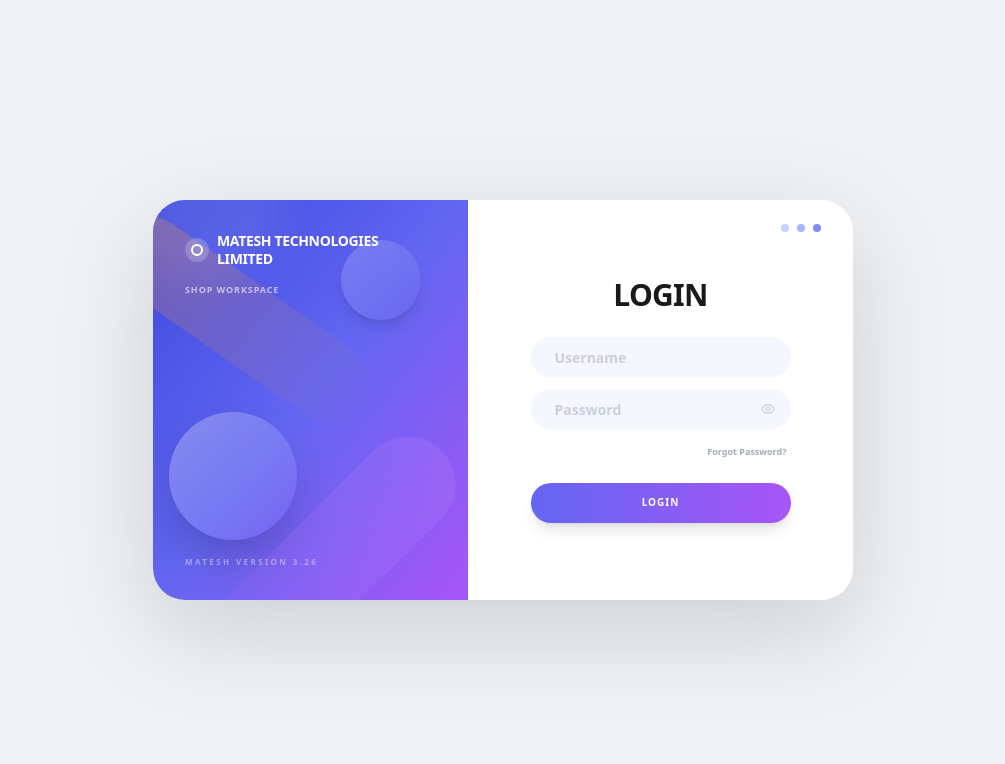
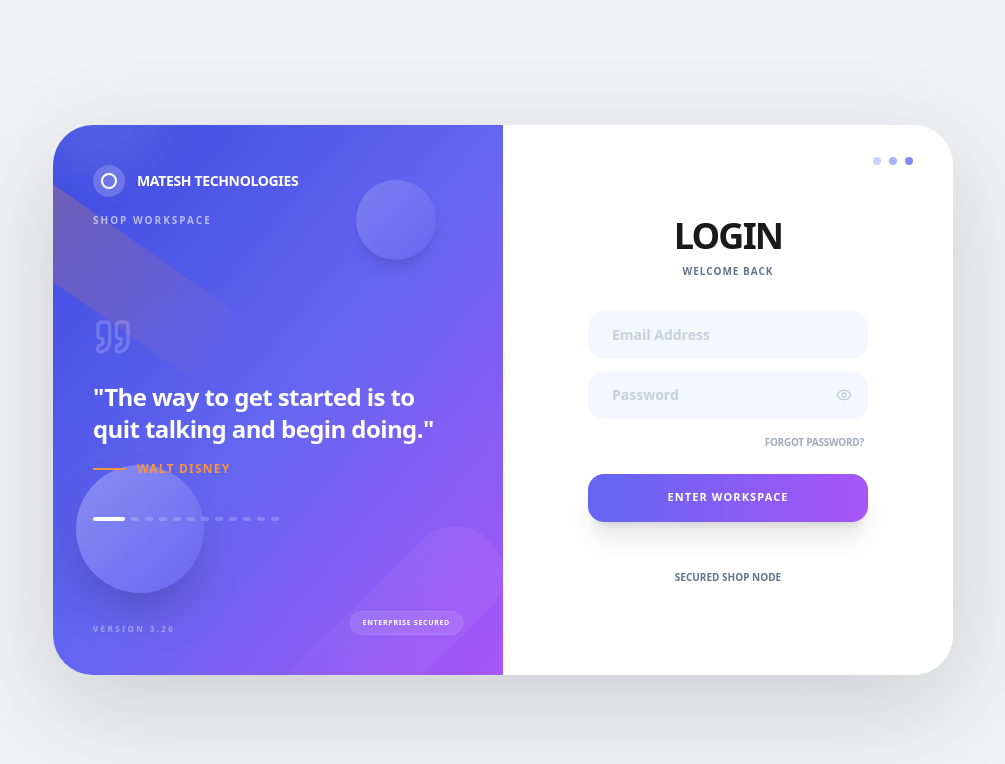
Before and after one commit to Simon001xnm/RoyalTech-Computers-Limited, a Next.js app: page /login in a window 1280 px wide. Shown: the top 764 px of the page, without its empty margins (137-1142 px from the left). Built offline with nearby package versions, Linux system fonts and the light colour scheme; no server answers.

Commit message:
i aslo want we add 12 slides of entrepruer uotes from greatest entrepren

```diff
--- a/src/app/login/page.tsx
+++ b/src/app/login/page.tsx
@@ -3,22 +3,30 @@
 import { useState, useEffect } from 'react';
 import { Button } from '@/components/ui/button';
 import { Input } from '@/components/ui/input';
-import { Label } from '@/components/ui/label';
 import { useAuth, useUser } from '@/firebase';
 import { useRouter } from 'next/navigation';
 import { initiateEmailSignIn, initiatePasswordReset } from '@/firebase/non-blocking-login';
 import { useToast } from '@/hooks/use-toast';
-import { Loader2, Eye, EyeOff, Zap } from 'lucide-react';
-import Image from 'next/image';
-import placeholderImages from '@/app/lib/placeholder-images.json';
+import { Loader2, Eye, EyeOff, Quote } from 'lucide-react';
+import { cn } from '@/lib/utils';
+
+const quotes = [
+  { text: "The way to get started is to quit talking and begin doing.", author: "Walt Disney" },
+  { text: "Your time is limited, so don't waste it living someone else's life.", author: "Steve Jobs" },
+  { text: "If you really look closely, most overnight successes took a long time.", author: "Steve Jobs" },
+  { text: "Business opportunities are like buses, there's always another one coming.", author: "Richard Branson" },
+  { text: "Success is not final; failure is not fatal: it is the courage to continue that counts.", author: "Winston Churchill" },
+  { text: "Don't be afraid to give up the good to go for the great.", author: "John D. Rockefeller" },
+  { text: "I find that the harder I work, the more luck I seem to have.", author: "Thomas Jefferson" },
+  { text: "Opportunities don't happen. You create them.", author: "Chris Grosser" },
+  { text: "Try not to become a man of success. Rather become a man of value.", author: "Albert Einstein" },
+  { text: "It's not about ideas. It's about making ideas happen.", author: "Scott Belsky" },
+  { text: "The best way to predict the future is to create it.", author: "Peter Drucker" },
+  { text: "Quality means doing it right when no one is looking.", author: "Henry Ford" }
+];
 
 /**
- * @fileOverview High-Fidelity Landscape Login Page
- * Redesigned to match geometric split-pane reference.
- * Specific Dimensions:
- * - Desktop: 700 x 400 px
- * - Premium: 650 x 380 px
- * - Compact: 600 x 350 px
+ * @fileOverview High-Fidelity Landscape Login Page with Entrepreneur Quotes
  */
 export default function LoginPage() {
   const [email, setEmail] = useState('');
@@ -26,6 +34,7 @@ export default function LoginPage() {
   const [isProcessing, setIsProcessing] = useState(false);
   const [isResetting, setIsResetting] = useState(false);
   const [showPassword, setShowPassword] = useState(false);
+  const [currentQuoteIndex, setCurrentQuoteIndex] = useState(0);
 
   const auth = useAuth();
   const { user, isUserLoading } = useUser();
@@ -37,6 +46,13 @@ export default function LoginPage() {
       router.push('/');
     }
   }, [user, isUserLoading, router]);
+
+  useEffect(() => {
+    const interval = setInterval(() => {
+      setCurrentQuoteIndex((prev) => (prev + 1) % quotes.length);
+    }, 6000);
+    return () => clearInterval(interval);
+  }, []);
 
   const handleSignIn = async () => {
     if (!email || !password) {
@@ -82,63 +98,83 @@ export default function LoginPage() {
 
   return (
     <div className="min-h-screen w-full flex items-center justify-center bg-[#f0f2f5] p-4 font-sans">
-      {/*
-          CONTAINER DIMENSIONS (Landscape):
-          Default: 320x400 (Portrait for mobile)
-          Compact: 600x350 (Landscape sm)
-          Premium: 650x380 (Landscape md)
-          Desktop: 700x400 (Landscape lg+)
-      */}
-      <div className="w-full max-w-[320px] min-h-[400px] sm:max-w-[600px] sm:min-h-[350px] md:max-w-[650px] md:min-h-[380px] lg:max-w-[700px] lg:min-h-[400px] flex flex-col sm:flex-row rounded-[32px] border-none shadow-[0_30px_100px_rgba(0,0,0,0.15)] overflow-hidden animate-in fade-in zoom-in-95 duration-700 bg-white relative transition-all">
+      <div className="w-full max-w-[320px] min-h-[400px] sm:max-w-[650px] sm:min-h-[450px] md:max-w-[800px] md:min-h-[500px] lg:max-w-[900px] lg:min-h-[550px] flex flex-col sm:flex-row rounded-[40px] border-none shadow-[0_30px_100px_rgba(0,0,0,0.15)] overflow-hidden animate-in fade-in zoom-in-95 duration-700 bg-white relative transition-all">
 
-        {/* Left Side: Geometric Decorative Branding */}
-        <div className="w-full sm:w-[45%] bg-gradient-to-br from-[#3b49df] via-[#6366f1] to-[#a855f7] p-8 text-white flex flex-col justify-between relative overflow-hidden shrink-0">
+        {/* Left Side: Quotes & Branding */}
+        <div className="w-full sm:w-[50%] bg-gradient-to-br from-[#3b49df] via-[#6366f1] to-[#a855f7] p-10 text-white flex flex-col justify-between relative overflow-hidden shrink-0">
 
             {/* Geometric Shapes Layer */}
             <div className="absolute inset-0 z-0 pointer-events-none">
-                {/* Sphere 1 */}
                 <div className="absolute top-[-20%] left-[-10%] w-40 h-40 rounded-full bg-white/10 blur-xl" />
-                {/* Sphere 2 */}
                 <div className="absolute bottom-[15%] left-[5%] w-32 h-32 rounded-full bg-gradient-to-br from-white/30 to-transparent shadow-2xl" />
-                {/* Small Sphere Top */}
                 <div className="absolute top-[10%] right-[15%] w-20 h-20 rounded-full bg-gradient-to-br from-white/20 to-transparent shadow-lg" />
-                {/* Rounded Bar 1 */}
                 <div className="absolute top-[20%] left-[-20%] w-[300px] h-20 bg-gradient-to-r from-orange-400/30 to-transparent rounded-full rotate-[35deg]" />
-                {/* Rounded Bar 2 */}
                 <div className="absolute bottom-[-10%] right-[-10%] w-[400px] h-24 bg-gradient-to-l from-purple-400/20 to-transparent rounded-full rotate-[-45deg]" />
             </div>
 
             <div className="relative z-10">
-                <div className="flex items-center gap-2 mb-4">
-                    <div className="bg-white/20 p-1.5 rounded-full">
-                        <div className="w-3 h-3 border-2 border-white rounded-full" />
+                <div className="flex items-center gap-3 mb-4">
+                    <div className="bg-white/20 p-2 rounded-2xl backdrop-blur-md">
+                        <div className="w-4 h-4 border-2 border-white rounded-full" />
                     </div>
                     <h2 className="text-sm font-black tracking-tight uppercase leading-tight">
-                        MATESH TECHNOLOGIES LIMITED
+                        MATESH TECHNOLOGIES
                     </h2>
                 </div>
-                <p className="text-[9px] font-bold opacity-60 uppercase tracking-widest">Shop Workspace</p>
+                <p className="text-[10px] font-bold opacity-60 uppercase tracking-[0.2em]">Shop Workspace</p>
             </div>
 
-            <div className="relative z-10">
+            {/* DYNAMIC QUOTE SLIDER */}
+            <div className="relative z-10 my-8">
+                <div key={currentQuoteIndex} className="animate-in fade-in slide-in-from-bottom-4 duration-1000">
+                    <Quote className="h-10 w-10 text-white/20 mb-6" />
+                    <h3 className="text-xl md:text-2xl font-black leading-tight tracking-tight mb-4">
+                        "{quotes[currentQuoteIndex].text}"
+                    </h3>
+                    <div className="flex items-center gap-3">
+                        <div className="w-8 h-[2px] bg-orange-400" />
+                        <p className="text-xs font-black uppercase tracking-widest text-orange-400">
+                            {quotes[currentQuoteIndex].author}
+                        </p>
+                    </div>
+                </div>
+
+                {/* SLIDE INDICATORS */}
+                <div className="flex gap-1.5 mt-10">
+                    {quotes.map((_, i) => (
+                        <div
+                            key={i}
+                            className={cn(
+                                "h-1 rounded-full transition-all duration-500",
+                                i === currentQuoteIndex ? "w-8 bg-white" : "w-2 bg-white/20"
+                            )}
+                        />
+                    ))}
+                </div>
+            </div>
+
+            <div className="relative z-10 flex justify-between items-end">
                 <p className="text-[8px] font-black uppercase tracking-[0.3em] opacity-40">
-                    Matesh Version 3.26
+                    Version 3.26
                 </p>
+                <div className="bg-white/10 px-3 py-1.5 rounded-full backdrop-blur-sm border border-white/10">
+                    <p className="text-[7px] font-bold uppercase tracking-widest">Enterprise Secured</p>
+                </div>
             </div>
         </div>
 
-        {/* Right Side: Login Form Area */}
-        <div className="flex-1 bg-white relative flex flex-col items-center justify-center p-8 z-10">
-            {/* Decorative Dots Top Right */}
-            <div className="absolute top-6 right-8 flex gap-2">
+        {/* Right Side: Login Form */}
+        <div className="flex-1 bg-white relative flex flex-col items-center justify-center p-8 md:p-12 z-10">
+            <div className="absolute top-8 right-10 flex gap-2">
                 <div className="w-2 h-2 rounded-full bg-indigo-200" />
                 <div className="w-2 h-2 rounded-full bg-indigo-300" />
                 <div className="w-2 h-2 rounded-full bg-indigo-400" />
             </div>
 
-            <div className="w-full max-w-[260px] space-y-6">
-                <div className="text-center space-y-1">
-                    <h1 className="text-3xl font-black tracking-tight text-[#1a1a1a]">LOGIN</h1>
+            <div className="w-full max-w-[280px] space-y-8">
+                <div className="text-center space-y-2">
+                    <h1 className="text-4xl font-black tracking-tighter text-[#1a1a1a] uppercase">Login</h1>
+                    <p className="text-[10px] font-bold text-muted-foreground uppercase tracking-widest">Welcome Back</p>
                 </div>
 
                 <div className="space-y-4">
@@ -146,10 +182,10 @@ export default function LoginPage() {
                         <div className="space-y-1">
                             <Input
                                 type="email"
-                                placeholder="Username"
+                                placeholder="Email Address"
                                 value={email}
                                 onChange={(e) => setEmail(e.target.value)}
-                                className="h-10 rounded-full bg-[#f4f7fe] border-none px-6 focus-visible:ring-2 focus-visible:ring-primary/20 font-bold placeholder:text-muted-foreground/30 text-xs"
+                                className="h-12 rounded-2xl bg-[#f4f7fe] border-none px-6 focus-visible:ring-2 focus-visible:ring-primary/20 font-bold placeholder:text-muted-foreground/30 text-xs"
                             />
                         </div>
                         <div className="space-y-1">
@@ -159,14 +195,14 @@ export default function LoginPage() {
                                     placeholder="Password"
                                     value={password}
                                     onChange={(e) => setPassword(e.target.value)}
-                                    className="h-10 rounded-full bg-[#f4f7fe] border-none px-6 pr-10 focus-visible:ring-2 focus-visible:ring-primary/20 font-bold placeholder:text-muted-foreground/30 text-xs"
+                                    className="h-12 rounded-2xl bg-[#f4f7fe] border-none px-6 pr-12 focus-visible:ring-2 focus-visible:ring-primary/20 font-bold placeholder:text-muted-foreground/30 text-xs"
                                 />
                                 <button
                                     type="button"
                                     onClick={() => setShowPassword(!showPassword)}
                                     className="absolute right-4 top-1/2 -translate-y-1/2 text-muted-foreground/30 hover:text-primary transition-colors"
                                 >
-                                    {showPassword ? <EyeOff className="h-3.5 w-3.5" /> : <Eye className="h-3.5 w-3.5" />}
+                                    {showPassword ? <EyeOff className="h-4 w-4" /> : <Eye className="h-4 w-4" />}
                                 </button>
                             </div>
                         </div>
@@ -177,7 +213,7 @@ export default function LoginPage() {
                             type="button"
                             onClick={handleForgotPassword}
                             disabled={isResetting}
-                            className="text-[9px] font-bold text-muted-foreground/60 hover:text-primary transition-colors"
+                            className="text-[10px] font-black text-muted-foreground/60 hover:text-primary transition-colors uppercase tracking-tight"
                         >
                             Forgot Password?
                         </button>
@@ -186,12 +222,18 @@ export default function LoginPage() {
                     <div className="pt-2">
                         <Button
                             onClick={handleSignIn}
-                            className="w-full h-10 text-[10px] font-black uppercase tracking-widest rounded-full shadow-lg transition-all active:scale-95 bg-gradient-to-r from-[#6366f1] to-[#a855f7] text-white border-none"
+                            className="w-full h-12 text-[11px] font-black uppercase tracking-widest rounded-2xl shadow-xl transition-all active:scale-95 bg-gradient-to-r from-[#6366f1] to-[#a855f7] text-white border-none"
                             disabled={isProcessing}
                         >
-                            {isProcessing ? <Loader2 className="h-4 w-4 animate-spin" /> : 'LOGIN'}
+                            {isProcessing ? <Loader2 className="h-5 w-5 animate-spin" /> : 'Enter Workspace'}
                         </Button>
                     </div>
+                </div>
+
+                <div className="pt-4 text-center">
+                    <p className="text-[10px] font-bold text-muted-foreground uppercase">
+                        Secured Shop Node
+                    </p>
                 </div>
             </div>
         </div>
```
